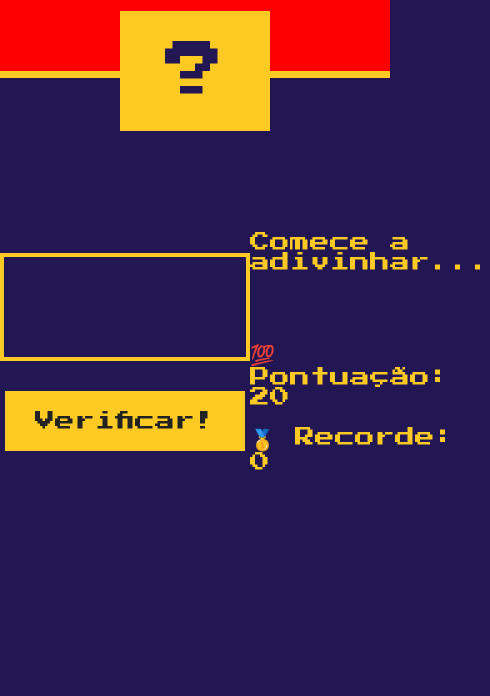
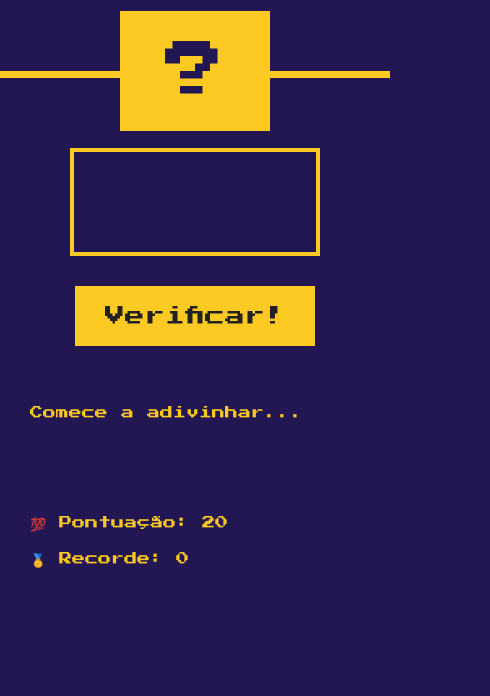
Before and after one commit to IassineIahaia/QualNumeroCerto, a plain HTML site: page index.html in a window 390 px wide. Shown: the part 302-998 px from the top of the page, 490 px wide, since content can reach past the window. Before the commit the page ends 928 px from the top, so only its background shows below. Drawn offline with Linux system fonts and the light colour scheme.

Commit message:
montado a estrutura semifinal

```diff
--- a/style.css
+++ b/style.css
@@ -20,7 +20,6 @@ body {
 
 /* LAYOUT */
 header {
-  background-color: hotpink;
   position: relative;
   height: 45vh;
   border-bottom: 7px solid #fcca23;
@@ -121,7 +120,6 @@ h1 {
 
 @media screen and (max-width: 768px) {
   header {
-    background-color: red;
     position: relative;
     height: 45vh;
     border-bottom: 7px solid #fcca23;
@@ -130,17 +128,26 @@ h1 {
     font-size: 20px;
     word-wrap: break-word;
     line-height: 35px;
-    padding: 50px 30px;
+    padding: 70px 30px;
   }
   .again{
     font-size: 12px;
-    /* position: relative; */
-    /* top: 0px; */
-
   }
   .between{
     padding: 30px;
     position: relative;
     top: 60px;
   }
+  main{
+    margin-top: 70px;
+    gap: 30px;
+    display: flex;
+    flex-direction: column;
+    justify-content: start;
+  }
+  .right{
+    padding: 30px;
+   font-size: 1.3rem;
+   width: 100%;
+  }
 }
```
